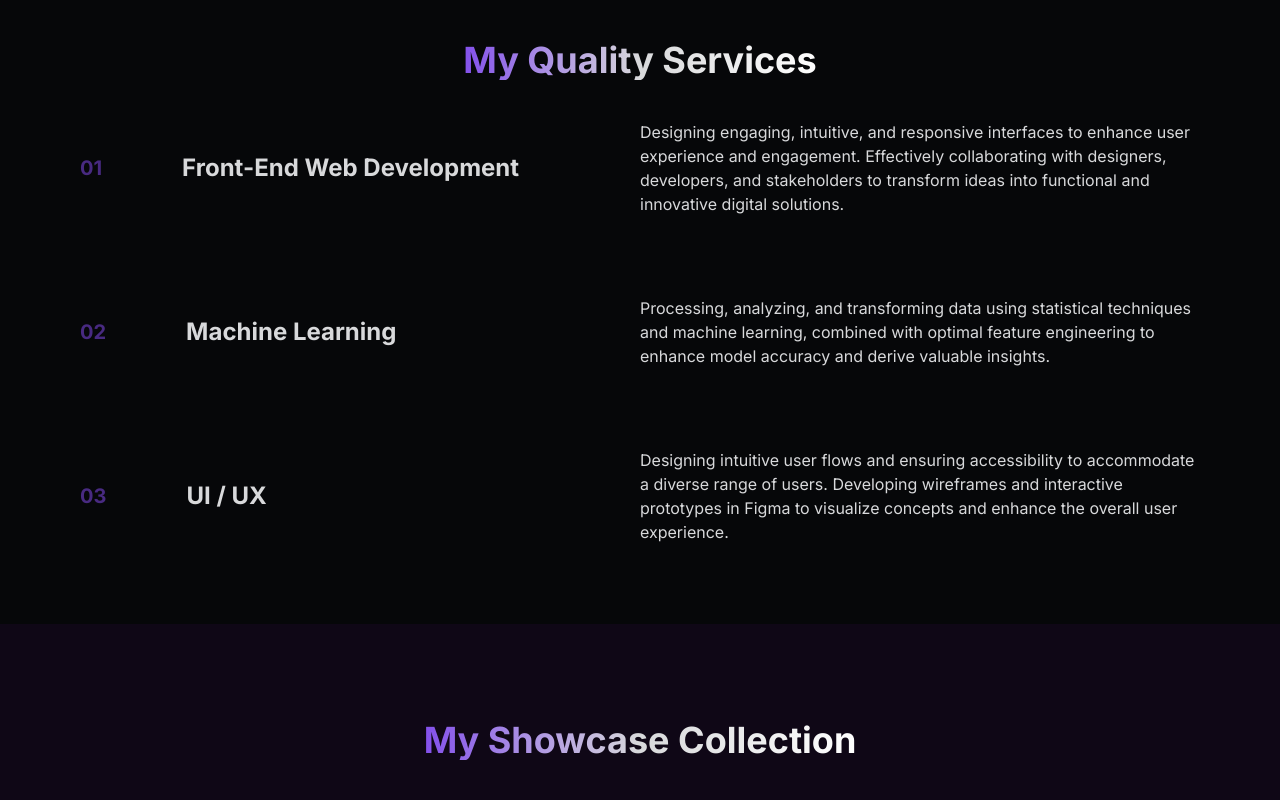
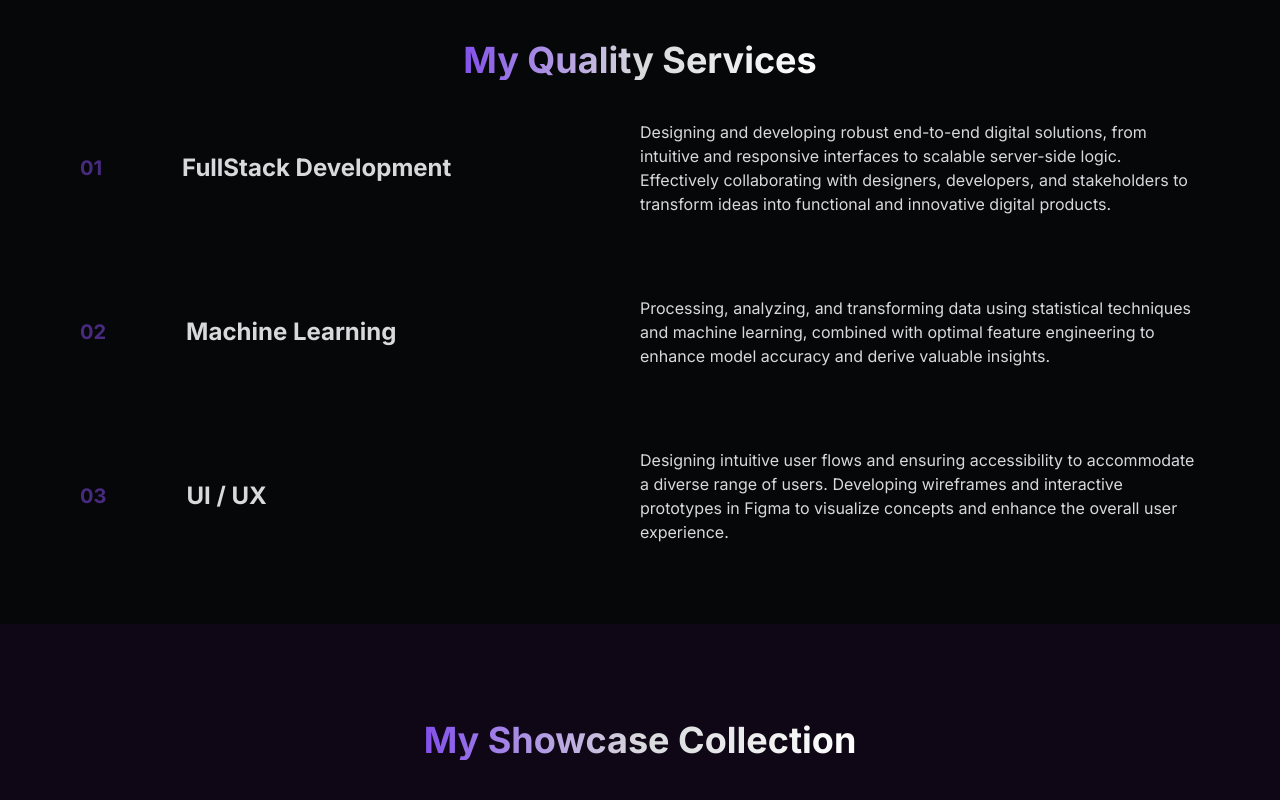
Before and after one commit to didanfarizz/porto-v2, a Next.js app in the folder dan-porto/: page / in a window 1280 px wide. Shown: the part 840-1640 px from the top of the page. Built offline with nearby package versions, Linux system fonts and the light colour scheme.

Commit message:
perubahan dikit

```diff
--- a/dan-porto/app/page.tsx
+++ b/dan-porto/app/page.tsx
@@ -5,6 +5,7 @@ import ParallaxText from "@/components/parallax";
 import Service from "@/components/service";
 import Project from "@/components/project";
 import Contact from "@/components/Contact";
+import Footer from "@/components/footer";
 
 export default function Home() {
   return (
@@ -26,6 +27,7 @@ export default function Home() {
       <div className="py-8">
         <Contact />
       </div>
+        <Footer />
     </div>
   );
 }
--- /dev/null
+++ b/dan-porto/components/footer.tsx
@@ -0,0 +1,13 @@
+import React from 'react'
+
+const footer = () => {
+  return (
+    <div>
+        <div className="w-full h-1 bg-gradient-to-r from-primary via-white to-[#fff]">
+            Helo
+        </div>
+    </div>
+  )
+}
+
+export default footer
--- a/dan-porto/components/service.tsx
+++ b/dan-porto/components/service.tsx
@@ -2,9 +2,9 @@ export default function Service() {
   const services = [
     {
       id: '01',
-      name: 'Front-End Web Development',
+      name: 'FullStack Development',
       description:
-        'Designing engaging, intuitive, and responsive interfaces to enhance user experience and engagement. Effectively collaborating with designers, developers, and stakeholders to transform ideas into functional and innovative digital solutions.',
+        'Designing and developing robust end-to-end digital solutions, from intuitive and responsive interfaces to scalable server-side logic. Effectively collaborating with designers, developers, and stakeholders to transform ideas into functional and innovative digital products.',
     },
     {
       id: '02',
```
